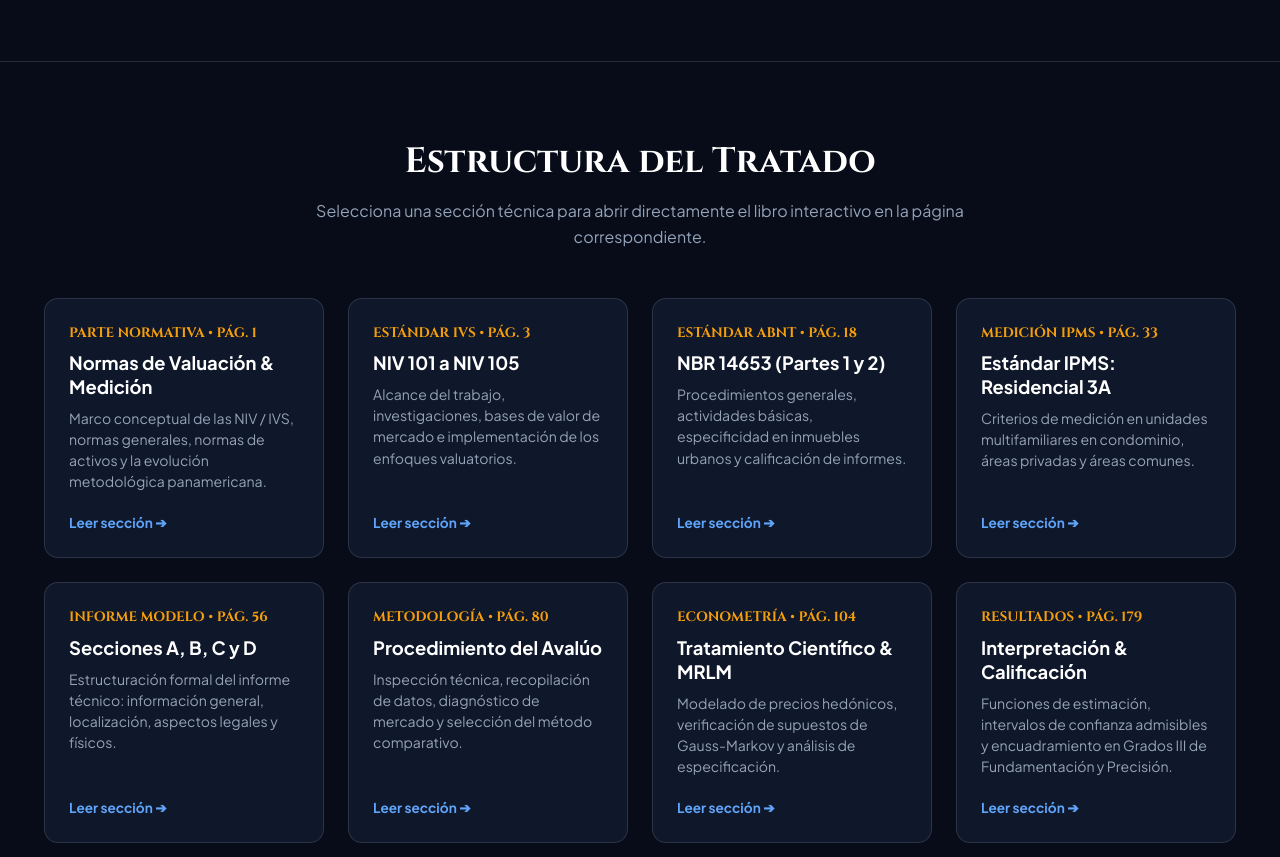
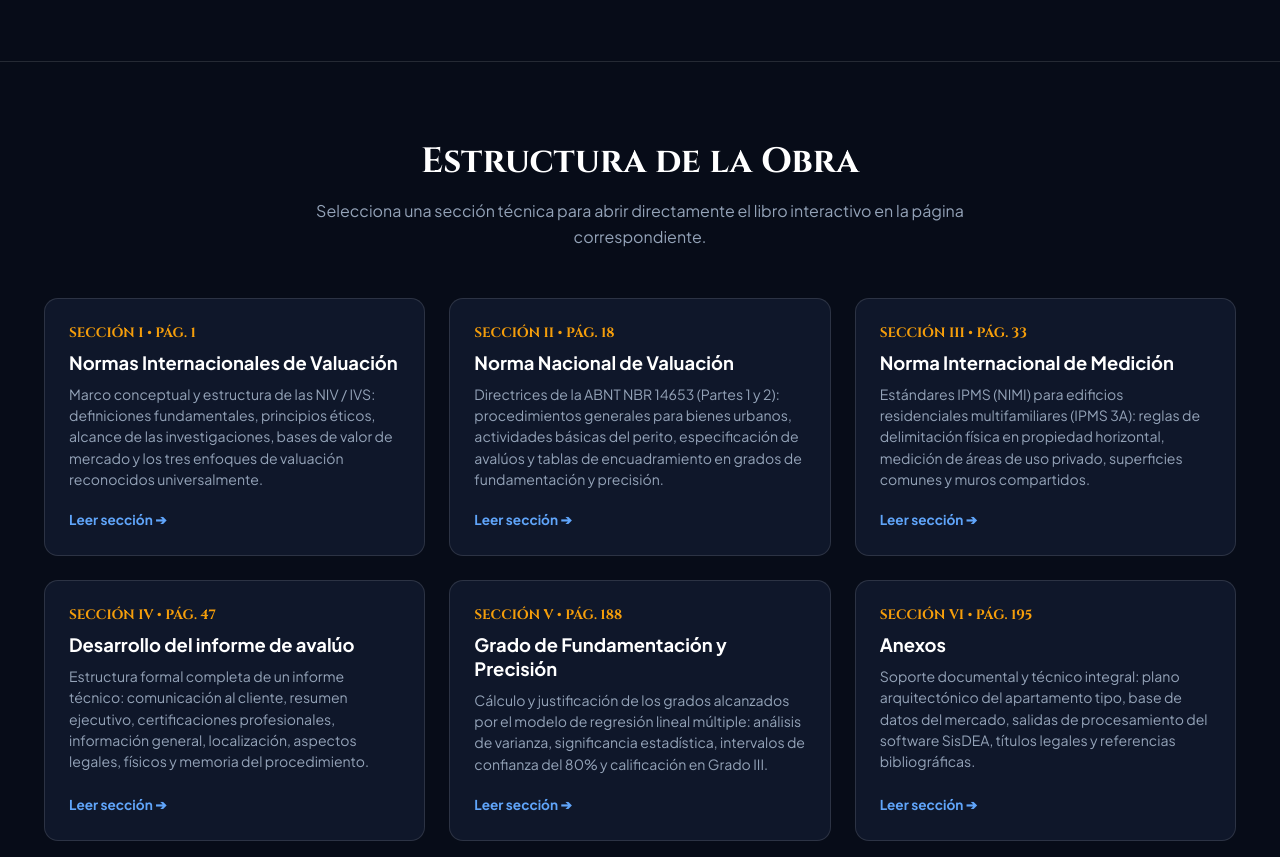
Before and after one commit to mundo-valor/ebook_avaluoinmobiliario2022, a plain HTML site: page index.html in a window 1280 px wide. Shown: the part 1940-2797 px from the top of the page. Drawn offline with Linux system fonts and the light colour scheme; a script that the page names is missing.

Commit message:
Add files via upload

```diff
--- a/index.html
+++ b/index.html
@@ -415,7 +415,7 @@
     /* Grilla de Capítulos / Índice */
     .fabulas-grid {
       display: grid;
-      grid-template-columns: repeat(auto-fill, minmax(280px, 1fr));
+      grid-template-columns: repeat(auto-fill, minmax(320px, 1fr));
       gap: 1.5rem;
     }
 
@@ -534,6 +534,7 @@
       margin: auto;
     }
 
+    /* Pliegue central de lomo */
     .book-spread.double-mode::after {
       content: "";
       position: absolute;
@@ -560,6 +561,7 @@
       align-items: center;
     }
 
+    /* Overlay de Carga */
     .reader-loader {
       position: absolute;
       inset: 0;
@@ -584,6 +586,7 @@
 
     @keyframes spin { to { transform: rotate(360deg); } }
 
+    /* Footer General */
     footer {
       border-top: 1px solid var(--border-card);
       padding: 3rem 0;
@@ -608,7 +611,7 @@
 </head>
 <body>
 
-  <!-- Encabezado -->
+  <!-- Encabezado con Logotipo Agrandado y Botón Donar -->
   <header>
     <div class="container nav-wrap">
       <a href="#" class="brand-logo">
@@ -626,7 +629,7 @@
       <nav class="nav-links">
         <a href="#obra">La Obra</a>
         <a href="#autor">El Autor</a>
-        <a href="#capitulos">Estructura & Capítulos</a>
+        <a href="#capitulos">Estructura de la Obra</a>
         <a href="#lector" class="btn btn-gold">📖 Leer Online</a>
         <a href="https://paypal.me/spilimcurso" target="_blank" rel="noopener noreferrer" class="btn btn-donate">
           ☕ Donar
@@ -726,91 +729,71 @@
       </div>
     </section>
 
-    <!-- Índice de Capítulos con Mapeo Exacto en PDF -->
+    <!-- Estructura de la Obra / Índice con Mapeo Exacto en PDF -->
     <section class="section-block" id="capitulos">
       <div class="container">
         <div class="section-head">
-          <h2>Estructura del Tratado</h2>
+          <h2>Estructura de la Obra</h2>
           <p>Selecciona una sección técnica para abrir directamente el libro interactivo en la página correspondiente.</p>
         </div>
 
         <div class="fabulas-grid">
-          <!-- Mapeo exacto PDF: Pág 1 impresa = Pág 10 PDF -->
-          <div class="fabula-card" onclick="goToPdfPage(10)">
+          <!-- Mapeo exacto PDF: Pág 1 impresa = Pág 21 del PDF -->
+          <div class="fabula-card" onclick="goToPdfPage(21)">
             <div>
-              <div class="f-num">PARTE NORMATIVA • PÁG. 1</div>
-              <h4>Normas de Valuación & Medición</h4>
-              <p>Marco conceptual de las NIV / IVS, normas generales, normas de activos y la evolución metodológica panamericana.</p>
+              <div class="f-num">SECCIÓN I • PÁG. 1</div>
+              <h4>Normas Internacionales de Valuación</h4>
+              <p>Marco conceptual y estructura de las NIV / IVS: definiciones fundamentales, principios éticos, alcance de las investigaciones, bases de valor de mercado y los tres enfoques de valuación reconocidos universalmente.</p>
             </div>
             <div class="f-btn">Leer sección ➔</div>
           </div>
 
-          <!-- Mapeo exacto PDF: Pág 3 impresa = Pág 12 PDF -->
-          <div class="fabula-card" onclick="goToPdfPage(12)">
+          <!-- Mapeo exacto PDF: Pág 18 impresa = Pág 38 del PDF -->
+          <div class="fabula-card" onclick="goToPdfPage(38)">
             <div>
-              <div class="f-num">ESTÁNDAR IVS • PÁG. 3</div>
-              <h4>NIV 101 a NIV 105</h4>
-              <p>Alcance del trabajo, investigaciones, bases de valor de mercado e implementación de los enfoques valuatorios.</p>
+              <div class="f-num">SECCIÓN II • PÁG. 18</div>
+              <h4>Norma Nacional de Valuación</h4>
+              <p>Directrices de la ABNT NBR 14653 (Partes 1 y 2): procedimientos generales para bienes urbanos, actividades básicas del perito, especificación de avalúos y tablas de encuadramiento en grados de fundamentación y precisión.</p>
             </div>
             <div class="f-btn">Leer sección ➔</div>
           </div>
 
-          <!-- Mapeo exacto PDF: Pág 18 impresa = Pág 27 PDF -->
-          <div class="fabula-card" onclick="goToPdfPage(27)">
+          <!-- Mapeo exacto PDF: Pág 33 impresa = Pág 53 del PDF -->
+          <div class="fabula-card" onclick="goToPdfPage(53)">
             <div>
-              <div class="f-num">ESTÁNDAR ABNT • PÁG. 18</div>
-              <h4>NBR 14653 (Partes 1 y 2)</h4>
-              <p>Procedimientos generales, actividades básicas, especificidad en inmuebles urbanos y calificación de informes.</p>
+              <div class="f-num">SECCIÓN III • PÁG. 33</div>
+              <h4>Norma Internacional de Medición</h4>
+              <p>Estándares IPMS (NIMI) para edificios residenciales multifamiliares (IPMS 3A): reglas de delimitación física en propiedad horizontal, medición de áreas de uso privado, superficies comunes y muros compartidos.</p>
             </div>
             <div class="f-btn">Leer sección ➔</div>
           </div>
 
-          <!-- Mapeo exacto PDF: Pág 33 impresa = Pág 42 PDF -->
-          <div class="fabula-card" onclick="goToPdfPage(42)">
+          <!-- Mapeo exacto PDF: Pág 47 impresa = Pág 67 del PDF -->
+          <div class="fabula-card" onclick="goToPdfPage(67)">
             <div>
-              <div class="f-num">MEDICIÓN IPMS • PÁG. 33</div>
-              <h4>Estándar IPMS: Residencial 3A</h4>
-              <p>Criterios de medición en unidades multifamiliares en condominio, áreas privadas y áreas comunes.</p>
+              <div class="f-num">SECCIÓN IV • PÁG. 47</div>
+              <h4>Desarrollo del informe de avalúo</h4>
+              <p>Estructura formal completa de un informe técnico: comunicación al cliente, resumen ejecutivo, certificaciones profesionales, información general, localización, aspectos legales, físicos y memoria del procedimiento.</p>
             </div>
             <div class="f-btn">Leer sección ➔</div>
           </div>
 
-          <!-- Mapeo exacto PDF: Pág 56 impresa = Pág 65 PDF -->
-          <div class="fabula-card" onclick="goToPdfPage(65)">
+          <!-- Mapeo exacto PDF: Pág 188 impresa = Pág 208 del PDF -->
+          <div class="fabula-card" onclick="goToPdfPage(208)">
             <div>
-              <div class="f-num">INFORME MODELO • PÁG. 56</div>
-              <h4>Secciones A, B, C y D</h4>
-              <p>Estructuración formal del informe técnico: información general, localización, aspectos legales y físicos.</p>
+              <div class="f-num">SECCIÓN V • PÁG. 188</div>
+              <h4>Grado de Fundamentación y Precisión</h4>
+              <p>Cálculo y justificación de los grados alcanzados por el modelo de regresión lineal múltiple: análisis de varianza, significancia estadística, intervalos de confianza del 80% y calificación en Grado III.</p>
             </div>
             <div class="f-btn">Leer sección ➔</div>
           </div>
 
-          <!-- Mapeo exacto PDF: Pág 80 impresa = Pág 89 PDF -->
-          <div class="fabula-card" onclick="goToPdfPage(89)">
+          <!-- Mapeo exacto PDF: Pág 195 impresa = Pág 215 del PDF -->
+          <div class="fabula-card" onclick="goToPdfPage(215)">
             <div>
-              <div class="f-num">METODOLOGÍA • PÁG. 80</div>
-              <h4>Procedimiento del Avalúo</h4>
-              <p>Inspección técnica, recopilación de datos, diagnóstico de mercado y selección del método comparativo.</p>
-            </div>
-            <div class="f-btn">Leer sección ➔</div>
-          </div>
-
-          <!-- Mapeo exacto PDF: Pág 104 impresa = Pág 113 PDF -->
-          <div class="fabula-card" onclick="goToPdfPage(113)">
-            <div>
-              <div class="f-num">ECONOMETRÍA • PÁG. 104</div>
-              <h4>Tratamiento Científico & MRLM</h4>
-              <p>Modelado de precios hedónicos, verificación de supuestos de Gauss-Markov y análisis de especificación.</p>
-            </div>
-            <div class="f-btn">Leer sección ➔</div>
-          </div>
-
-          <!-- Mapeo exacto PDF: Pág 179 impresa = Pág 188 PDF -->
-          <div class="fabula-card" onclick="goToPdfPage(188)">
-            <div>
-              <div class="f-num">RESULTADOS • PÁG. 179</div>
-              <h4>Interpretación & Calificación</h4>
-              <p>Funciones de estimación, intervalos de confianza admisibles y encuadramiento en Grados III de Fundamentación y Precisión.</p>
+              <div class="f-num">SECCIÓN VI • PÁG. 195</div>
+              <h4>Anexos</h4>
+              <p>Soporte documental y técnico integral: plano arquitectónico del apartamento tipo, base de datos del mercado, salidas de procesamiento del software SisDEA, títulos legales y referencias bibliográficas.</p>
             </div>
             <div class="f-btn">Leer sección ➔</div>
           </div>
@@ -952,8 +935,8 @@
         isRendering = false;
         const rightPage = isMobile ? leftPage : Math.min(leftPage + 1, pdfDoc.numPages);
 
-        const displayLeft = leftPage > 9 ? `Pág. libro ${leftPage - 9}` : `Preliminar ${leftPage}`;
-        const displayRight = rightPage > 9 ? `Pág. libro ${rightPage - 9}` : `Preliminar ${rightPage}`;
+        const displayLeft = leftPage > 20 ? `Pág. libro ${leftPage - 20}` : `Preliminar ${leftPage}`;
+        const displayRight = rightPage > 20 ? `Pág. libro ${rightPage - 20}` : `Preliminar ${rightPage}`;
 
         document.getElementById('page-num-indicator').innerText = isMobile
           ? `${displayLeft} (PDF: ${leftPage} / ${pdfDoc.numPages})`
```
